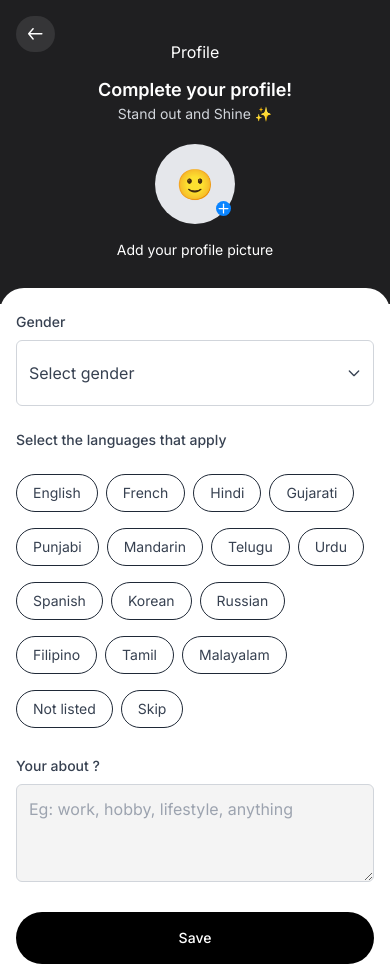
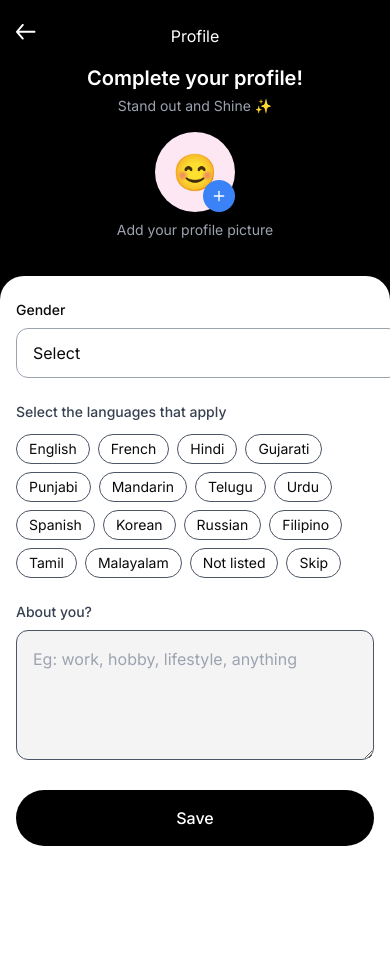
Before and after one commit to Sanyam1207/WBFE, a Next.js app: page /complete-account in a window 390 px wide. After the commit the page ends 846 px from the top, so only its background shows below. Built offline with nearby package versions, Linux system fonts and the light colour scheme; a web font is replaced by a local one.

Commit message:
complete profile page added

```diff
--- a/src/app/complete-account/page.tsx
+++ b/src/app/complete-account/page.tsx
@@ -1,21 +1,19 @@
 "use client";
 
+import Navbar from "@/components/NavBar";
 import { Inter } from "next/font/google";
 import Image from "next/image";
 import { useState } from "react";
 
-
-
 const inter = Inter({
     subsets: ["latin"],
-})
-export default function CompleteProfileMobile() {
-    // Example states (optional)
+});
+
+export default function CompleteProfile() {
     const [gender, setGender] = useState("");
     const [about, setAbout] = useState("");
     const [selectedLanguages, setSelectedLanguages] = useState<string[]>([]);
 
-    // Example language list
     const languages = [
         "English",
         "French",
@@ -41,91 +39,37 @@ export default function CompleteProfileMobile() {
         );
     };
 
-    return (
-        <div className={`w-full min-h-screen md:hidden  flex flex-col ${inter.className}`}>
-
-            <div className="relative  bg-[#1F1F21] text-white pt-10 pb-8 px-4">
-                {/* Back button (absolute) */}
-                <button
-                    onClick={() => alert("Go back!")}
-                    className="absolute top-4 left-4 text-white bg-[#353537] rounded-full p-3 flex items-center"
-                >
-                    <Image src={'/icons/backarrow.svg'} alt="back icon" width={15} height={15} />
-                </button>
-
-                {/* Centered title: "Profile" */}
-                <h1 className="text-center text-base font-base">Profile</h1>
-
-                {/* Avatar + text */}
-                <div className="mt-1 mb-3 flex flex-col items-center">
-                    <h2 className="mt-2 text-lg font-semibold">Complete your profile!</h2>
-                    <p className="text-sm text-gray-300 mb-5">Stand out and Shine ✨</p>
-                    <div className="w-20 h-20 rounded-full bg-gray-200 relative flex items-center justify-center">
-                        <Image className="rounded-full right-1 bottom-2 bg-[#0A84FF] text-white absolute" src='/icons/plusicon.svg' alt="Add profile picture" width={15} height={15} />
-                        <span className="text-3xl">🙂</span>
-                    </div>
-
-                    <button className="mt-4 text-grey-300 text-sm">
-                        Add your profile picture
-                    </button>
-                </div>
-            </div>
-
-            {/*
-        BOTTOM WHITE SECTION
-        (rounded top corners)
-      */}
-            <div className="bg-white z-10 rounded-t-3xl -mt-4 px-4 pt-6 flex-1">
-                {/* Gender Dropdown */}
+    // Common form elements used in both mobile and desktop views
+    const FormElements = () => (
+        <>
+            {/* Gender Select */}
             <div className="mb-6">
-                    <label className="block mb-2 text-sm font-medium text-gray-700">
+                <label className="block mb-2 text-sm font-medium">
                     Gender
                 </label>
                 <div className="relative">
                     <select
                         value={gender}
                         onChange={(e) => setGender(e.target.value)}
-                            className="
-                block w-full
-                border border-gray-300
-                rounded-md
-                py-5 px-3
-                bg-white
-                text-gray-700
-                focus:outline-none
-                focus:ring-1 focus:ring-blue-500
-                focus:border-blue-500
-                appearance-none
-              "
+                        className="border border-gray-400 rounded-xl py-3 px-4 bg-transparent w-96 appearance-none focus:outline-none focus:ring-2 focus:ring-blue-500"
                     >
                         <option value="" disabled>
-                                Select gender
+                            Select
                         </option>
-                            <option className="text-sm" value="Male">Male</option>
+                        <option value="Male">Male</option>
                         <option value="Female">Female</option>
                         <option value="Other">Other</option>
                         <option value="Prefer not to disclose">
                             Prefer not to disclose
                         </option>
                     </select>
-                        {/* Dropdown arrow */}
-                        <div className="absolute inset-y-0 right-3 flex items-center pointer-events-none">
-                            <svg
-                                className="w-4 h-4 text-gray-700"
-                                fill="none"
-                                stroke="currentColor"
-                                strokeWidth="2"
-                                viewBox="0 0 24 24"
-                            >
-                                <path strokeLinecap="round" strokeLinejoin="round" d="M19 9l-7 7-7-7" />
-                            </svg>
-                        </div>
+
                 </div>
             </div>
 
-                {/* Language Chips */}
+            {/* Languages */}
             <div className="mb-6">
-                    <label className="block mb-5 text-sm font-medium text-gray-700">
+                <label className="block mb-3 text-sm font-medium text-gray-700">
                     Select the languages that apply
                 </label>
                 <div className="flex flex-wrap gap-2">
@@ -135,17 +79,10 @@ export default function CompleteProfileMobile() {
                             <button
                                 key={lang}
                                 onClick={() => toggleLanguage(lang)}
-                                    className={`
-                    px-4 py-2
-                    my-1
-                    rounded-full
-                    text-sm
-                    border
-                    ${isSelected
+                                className={`px-3 py-1 rounded-full text-sm border transition-colors ${isSelected
                                     ? "bg-blue-500 border-blue-500 text-white"
-                                            : "border-gray-800 text-gray-700 hover:bg-gray-100"
-                                        }
-                  `}
+                                    : "border-gray-600 hover:bg-gray-50"
+                                    }`}
                             >
                                 {lang}
                             </button>
@@ -154,45 +91,107 @@ export default function CompleteProfileMobile() {
                 </div>
             </div>
 
-                {/* About Textarea */}
+            {/* About */}
             <div className="mb-6">
                 <label className="block mb-2 text-sm font-medium text-gray-700">
-                        Your about ?
+                    About you?
                 </label>
                 <textarea
-                        rows={3}
+                    rows={4}
                     value={about}
                     onChange={(e) => setAbout(e.target.value)}
                     placeholder="Eg: work, hobby, lifestyle, anything"
-                        className="
-              w-full
-              border border-gray-300
-              rounded-md
-              p-3
-              bg-[#F4F4F4]
-              focus:outline-none
-              focus:ring-1 focus:ring-blue-500
-              focus:border-blue-500
-            "
+                    className="w-full border border-gray-600 rounded-xl p-4 bg-[#F4F4F4] focus:outline-none focus:ring-2 focus:ring-blue-500"
                 />
             </div>
 
             {/* Save Button */}
             <button
                 onClick={() => alert("Profile saved!")}
-                    className="
-            w-full
-            bg-black
-            text-white
-            py-4
-            rounded-full
-            text-sm font-medium
-            hover:bg-gray-800
-          "
+                className="w-full bg-black text-white py-4 rounded-full font-medium hover:bg-gray-900 transition-colors"
             >
                 Save
             </button>
+        </>
+    );
+
+    return (
+        <>
+            {/* Mobile View */}
+            <div
+                className={`md:hidden min-h-screen bg-black flex flex-col ${inter.className}`}
+            >
+                <div className="relative bg-black text-white pt-6 pb-6 px-4">
+                    <button
+                        onClick={() => alert("Go back!")}
+                        className="absolute top-6 left-4 text-white"
+                    >
+                        <Image
+                            src={"/icons/backarrow.svg"}
+                            alt="back icon"
+                            width={20}
+                            height={20}
+                        />
+                    </button>
+
+                    <h1 className="text-center text-base">Profile</h1>
+
+                    <div className="mt-4 mb-3 flex flex-col items-center">
+                        <h2 className="text-xl font-semibold">Complete your profile!</h2>
+                        <p className="text-sm text-gray-400 mt-1">Stand out and Shine ✨</p>
+                        <div className="w-20 h-20 rounded-full bg-pink-100 mt-4 relative flex items-center justify-center">
+                            <span className="text-4xl">😊</span>
+                            <button className="absolute right-0 bottom-0 bg-blue-500 text-white p-2 rounded-full">
+                                <Image src="/icons/plusicon.svg" alt="Add" width={16} height={16} />
+                            </button>
+                        </div>
+                        <button className="mt-2 text-gray-400 text-sm">
+                            Add your profile picture
+                        </button>
                     </div>
                 </div>
+
+                <div className="bg-white flex-1 rounded-t-3xl px-4 pt-6">
+                    <FormElements />
+                </div>
+            </div>
+
+            {/* Desktop View */}
+            <div className="bg-black">
+                <div
+                    className={`hidden text-[#2C3C4E] md:flex min-h-screen w-full bg-[#F4F4F4] flex-col ${inter.className} rounded-t-3xl`}
+                >
+                    <Navbar />
+                    {/* Main Content */}
+                    <div className="flex-1 max-w-2xl mx-auto w-full py-12 px-4">
+                        <div className="text-start mb-8">
+                            <h2 className="text-xl  font-semibold mb-2">
+                                Complete your profile!
+                            </h2>
+                            <p className="">Stand out and Shine ✨</p>
+
+                            <div className="mt-6 mb-2">
+                                <div className="w-24 h-24 bg-pink-100 rounded-full relative flex items-start justify-start">
+                                    <span className="text-4xl absolute top-7 right-6">😊</span>
+                                    <button className="absolute right-0 bottom-0 bg-blue-500 text-white p-2 rounded-full">
+                                        <Image
+                                            src="/icons/plusicon.svg"
+                                            alt="Add"
+                                            width={16}
+                                            height={16}
+                                        />
+                                    </button>
+                                </div>
+                            </div>
+                            <button className="text-gray-500 text-sm mt-2">
+                                Add your profile picture
+                            </button>
+                        </div>
+
+                        <FormElements />
+                    </div>
+                </div>
+            </div>
+        </>
     );
 }
```
Lines whose indentation alone changed are shown as unchanged.
